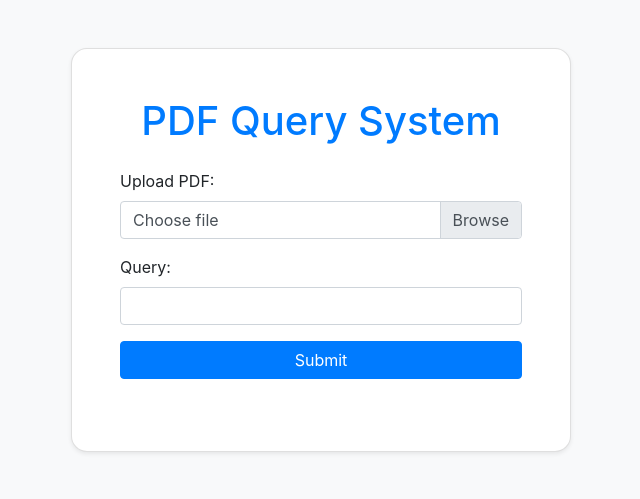
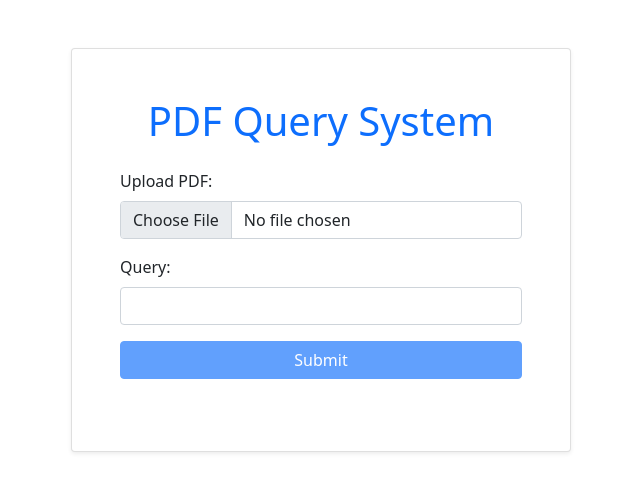
Before and after one commit to hacktronicsraj/askpdf, a Flask app: page / in a window 1280 px wide. Shown: the top 499 px of the page, without its empty margins (319-959 px from the left). Run offline with Flask 3, Linux system fonts and the light colour scheme; some libraries are stand-ins or nearby versions.

Commit message:
trying out the new ui

```diff
--- a/templates/index.html
+++ b/templates/index.html
@@ -1,132 +1,90 @@
 <!DOCTYPE html>
 <html lang="en">
-
 <head>
     <meta charset="UTF-8">
     <meta name="viewport" content="width=device-width, initial-scale=1.0">
     <title>PDF Query System</title>
-  <link rel="stylesheet" href="https://cdn.jsdelivr.net/npm/bootstrap@4.6.2/dist/css/bootstrap.min.css">
+    <link href="https://cdnjs.cloudflare.com/ajax/libs/bootstrap/5.1.3/css/bootstrap.min.css" rel="stylesheet">
     <style>
-    body {
-      background-color: #f8f9fa;
-    }
-
-    .card {
-      border-radius: 1rem;
-      box-shadow: 0 0.5rem 1rem rgba(0, 0, 0, 0.15);
-      transition: transform 0.3s ease;
-    }
-
-    .card:hover {
-      transform: translateY(-0.25rem);
-    }
-
-    .file-upload-input {
-      position: absolute;
-      left: 0;
-      top: 0;
-      opacity: 0;
-      width: 100%;
-      height: 100%;
-      cursor: pointer;
-    }
-
         .loading-spinner {
             display: none;
             width: 3rem;
             height: 3rem;
-      border: 0.3rem solid rgba(0, 0, 0, 0.1);
-      border-top-color: #007bff;
+            border: 5px solid #f3f3f3;
+            border-top: 5px solid #3498db;
             border-radius: 50%;
             animation: spin 1s linear infinite;
         }
-
         @keyframes spin {
-      0% {
-        transform: rotate(0deg);
-      }
-
-      100% {
-        transform: rotate(360deg);
-      }
+            0% { transform: rotate(0deg); }
+            100% { transform: rotate(360deg); }
         }
     </style>
 </head>
-
 <body>
     <div class="container py-5">
         <div class="card shadow-sm mx-auto" style="max-width: 500px;">
             <div class="card-body p-5">
-        <h1 class="card-title text-center mb-4 text-primary">PDF Query System</h1>
-        <form id="upload-form">
-          <div class="form-group">
-            <label for="file" class="mb-2">Upload PDF:</label>
-            <div class="custom-file">
-              <input type="file" class="custom-file-input" id="file" name="file" accept=".pdf" required>
-              <label class="custom-file-label" for="file">Choose file</label>
+                <h1 id="pdf-query-system" class="card-title text-center mb-4 text-primary">PDF Query System</h1>
+
+                <form id="queryForm">
+                    <div class="form-group mb-3">
+                        <label for="pdfFile" class="form-label">Upload PDF:</label>
+                        <input type="file" class="form-control" id="pdfFile" accept=".pdf" required>
                     </div>
+
+                    <div class="form-group mb-3">
+                        <label for="query" class="form-label">Query:</label>
+                        <input type="text" class="form-control" id="query" required>
                     </div>
-          <div class="form-group">
-            <label for="query" class="mb-2">Query:</label>
-            <input type="text" class="form-control" id="query" name="query" required>
+
+                    <button type="submit" class="btn btn-primary w-100" id="submitBtn" disabled>Submit</button>
+                </form>
+
+                <div id="loading" class="mt-4 text-center" style="display: none;">
+                    <div class="loading-spinner mx-auto"></div>
+                    <p class="mt-2">Processing your request...</p>
                 </div>
-          <button type="submit" class="btn btn-primary btn-block">Submit</button>
-        </form>
-        <div id="loading" class="mt-4 text-center">
-          <div class="loading-spinner"></div>
+
+                <div id="result" class="mt-4"></div>
+
+                <div id="errorMessage" class="mt-3 text-danger" style="display: none;">
+                    If you encounter any errors, please try reloading the page.
                 </div>
-        <div id="result" class="mt-4"></div>
             </div>
         </div>
     </div>
 
-  <script src="https://cdn.jsdelivr.net/npm/jquery@3.5.1/dist/jquery.slim.min.js"></script>
-  <script src="https://cdn.jsdelivr.net/npm/popper.js@1.16.1/dist/umd/popper.min.js"></script>
-  <script src="https://cdn.jsdelivr.net/npm/bootstrap@4.6.2/dist/js/bootstrap.min.js"></script>
     <script>
-    document
-      .getElementById("upload-form")
-      .addEventListener("submit", function (e) {
+        const form = document.getElementById('queryForm');
+        const pdfFile = document.getElementById('pdfFile');
+        const query = document.getElementById('query');
+        const submitBtn = document.getElementById('submitBtn');
+        const loading = document.getElementById('loading');
+        const result = document.getElementById('result');
+        const errorMessage = document.getElementById('errorMessage');
+
+        function checkInputs() {
+            submitBtn.disabled = !(pdfFile.files.length > 0 && query.value.trim() !== '');
+        }
+
+        pdfFile.addEventListener('change', checkInputs);
+        query.addEventListener('input', checkInputs);
+
+        form.addEventListener('submit', function(e) {
             e.preventDefault();
-        var formData = new FormData(this);
+            loading.style.display = 'block';
+            submitBtn.disabled = true;
+            errorMessage.style.display = 'none';
+            result.innerHTML = '';
 
-        document.getElementById("loading").style.display = "block";
-        document.getElementById("result").innerHTML = "";
-
-        fetch("/", {
-          method: "POST",
-          body: formData,
-        })
-          .then((response) => {
-            if (!response.ok) {
-              throw new Error("Network response was not ok");
-            }
-            return response.json();
-          })
-          .then((data) => {
-            document.getElementById("loading").style.display = "none";
-            if (data.error) {
-              document.getElementById("result").innerHTML =
-                "<div class='alert alert-danger'>" + data.error + "</div>";
-            } else {
-              document.getElementById("result").innerHTML =
-                "<div class='alert alert-success'>Answer: " + data.answer + "</div>";
-            }
-          })
-          .catch((error) => {
-            document.getElementById("loading").style.display = "none";
-            console.error("Error:", error);
-            document.getElementById("result").innerHTML =
-              "<div class='alert alert-danger'>An error occurred. Please try again.</div>";
-          });
-      });
-
-    // File upload label update
-    $('#file').on('change', function () {
-      var fileName = $(this).val().split('\\').pop();
-      $(this).next('.custom-file-label').addClass("selected").html(fileName);
+            // Simulating form submission and processing
+            setTimeout(() => {
+                loading.style.display = 'none';
+                result.innerHTML = '<p class="text-success">Query processed successfully!</p>';
+                submitBtn.disabled = false;
+            }, 2000);
         });
     </script>
 </body>
-
 </html>
```
Also changed, not shown: templates/index3.html (added, +132 -0 lines). Lines whose indentation alone changed are shown as unchanged.
